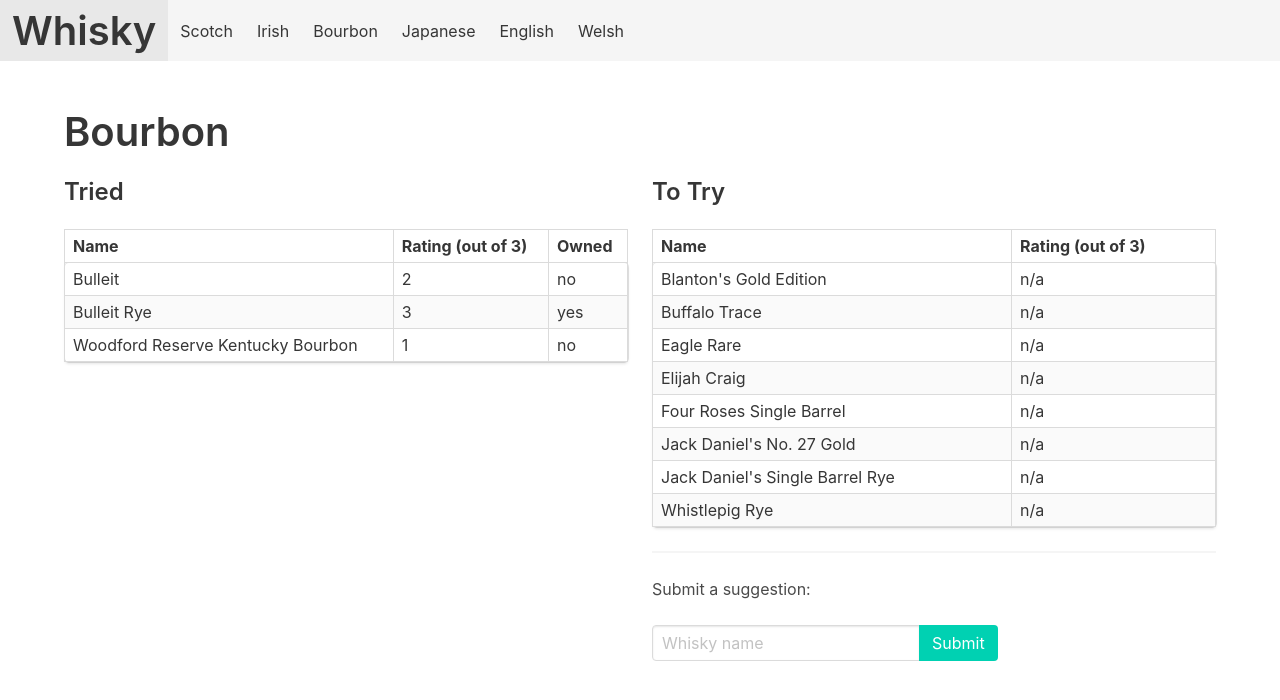
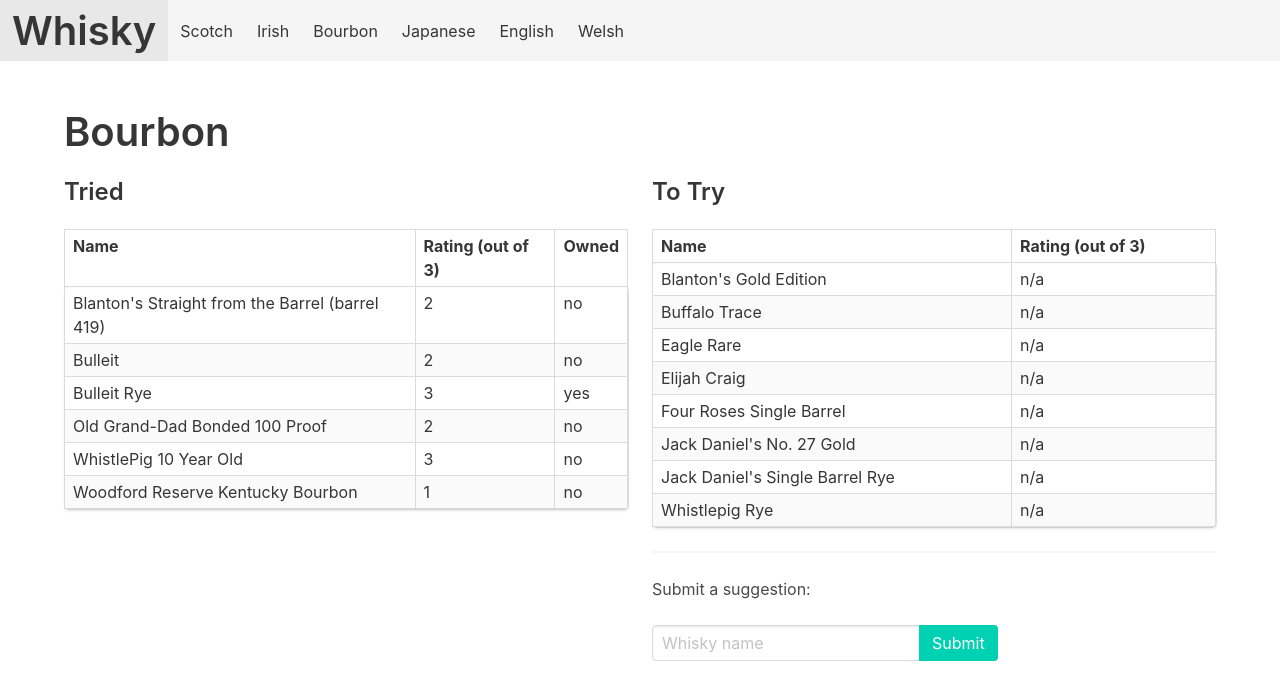
Before and after one commit to grega/whisky, a Jekyll site: the page built from bourbon.html, in a window 1280 px wide. Shown: the top 700 px of the page. Built offline with Jekyll 4.4.1, drawn with Linux system fonts in a browser that asks for light colours.

Commit message:
Update tried.yml

```diff
--- a/_data/bourbon/tried.yml
+++ b/_data/bourbon/tried.yml
@@ -7,3 +7,12 @@
 
 - name: Woodford Reserve Kentucky Bourbon
   rating: 1
+
+- name: Old Grand-Dad Bonded 100 Proof
+  rating: 2
+
+- name: WhistlePig 10 Year Old
+  rating: 3
+
+- name: Blanton's Straight from the Barrel (barrel 419)
+  rating: 2
```
